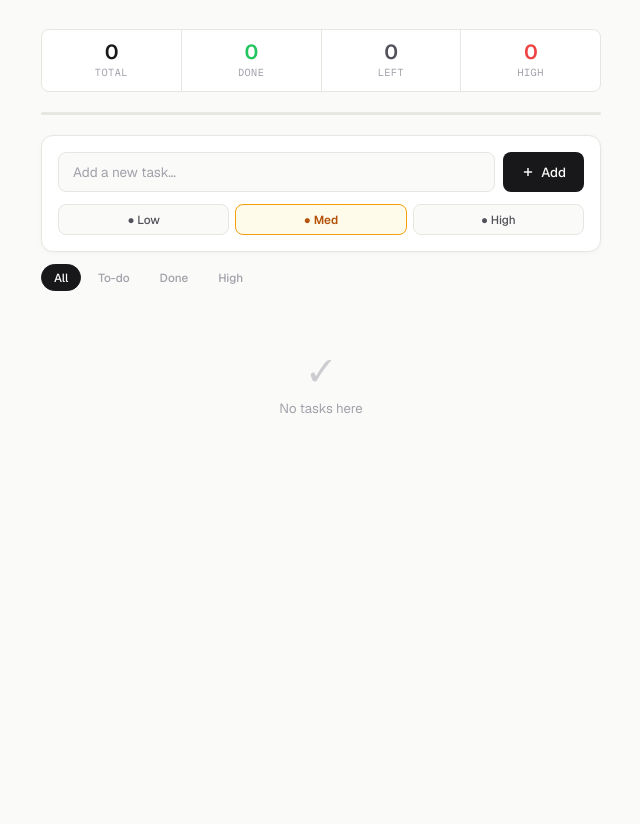
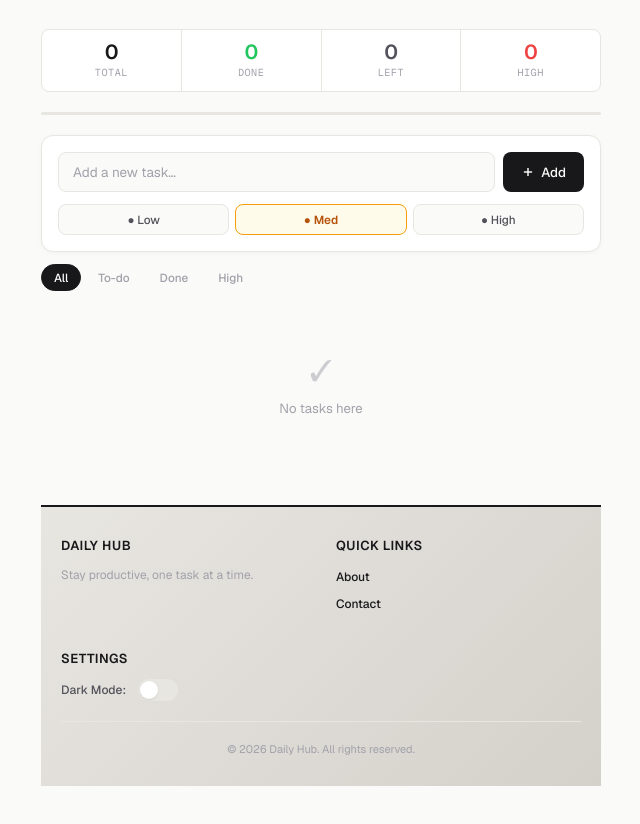
Before and after one commit to Tomato-0212/daily-hub, a plain HTML site: page app/frontend/index.html in a window 1280 px wide. Shown: the part 102-926 px from the top of the page, without its empty margins (319-959 px from the left). Before the commit the page ends 800 px from the top, so only its background shows below. Drawn offline with nearby package versions, Linux system fonts and the light colour scheme; no server answers.

Commit message:
add: footer

```diff
--- a/app/frontend/index.html
+++ b/app/frontend/index.html
@@ -87,7 +87,7 @@
 
         <!-- Footer -->
 
-        <!-- <footer class="footer">
+        <footer class="footer">
             <div class="footer-content">
                 <div class="footer-section">
                     <h3>Daily Hub</h3>
@@ -110,8 +110,8 @@
             </div>
             <div class="footer-bottom">
                 <p>&copy; 2026 Daily Hub. All rights reserved.</p>
-            </div> -->
-        <!-- </footer> -->
+            </div>
+        </footer>
     </div>
 
     <!-- Import config and API helpers before main script -->
```
Also changed, not shown: README.md.
